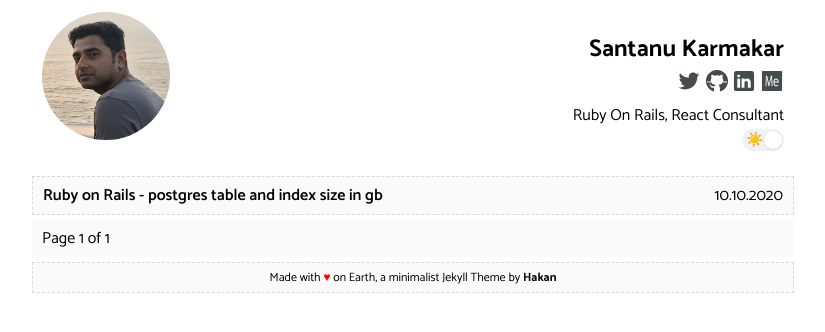
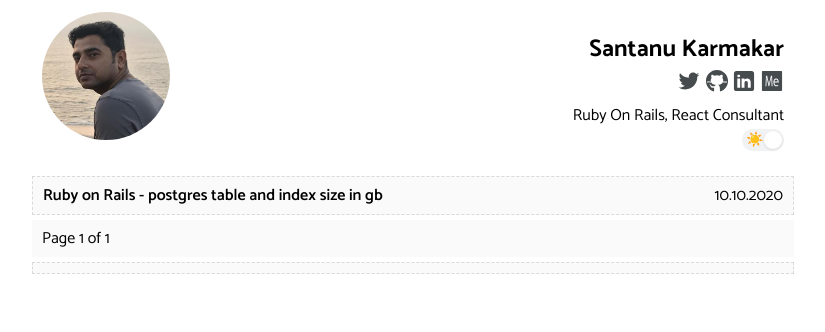
Before and after one commit to skarmakar/skarmakar.github.io, a Jekyll site: the page built from index.html, in a window 1280 px wide. Shown: the top 332 px of the page, without its empty margins (227-1052 px from the left). Built offline with Jekyll 4.4.1, drawn with Linux system fonts in a browser that asks for light colours; the list of posts is cut into pages by our own code; part of the change alters nothing that is shown.

```diff
--- a/_config.yml
+++ b/_config.yml
@@ -7,9 +7,9 @@ description: >-
 lang: en-US
 timezone:  India
 repo: https://github.com/skarmakar/skarmakar.github.io # site repo [optional]
-google_verify:      XXX # Put your Google Verification here
-google_analytics:   UA-XXXXXXXX-00 # Put your Google Analytics code
-discus-identifier:  XXX
+#google_verify:      XXX # Put your Google Verification here
+#google_analytics:   UA-XXXXXXXX-00 # Put your Google Analytics code
+#discus-identifier:  XXX
 
 # Author settings
 author:
--- a/_layouts/default.html
+++ b/_layouts/default.html
@@ -33,7 +33,6 @@
 	</div>
 	{{ content }}
 	<div class="footer">
-		<span>Made with <font color="red">♥</font> on Earth, a minimalist Jekyll Theme by <a href="https://hakan.io"><b>Hakan</b></a></span>
 	</div>
 </div>
 {% include footer.html %}
```
